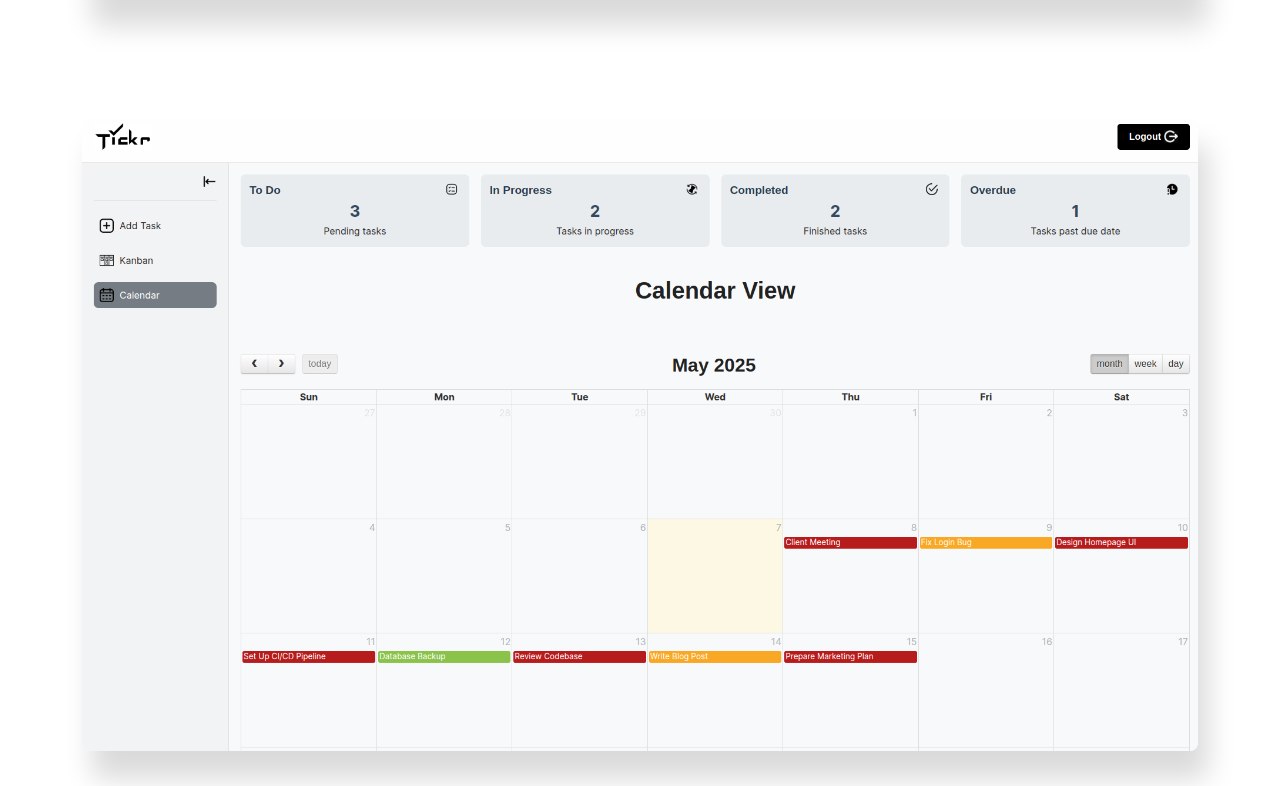
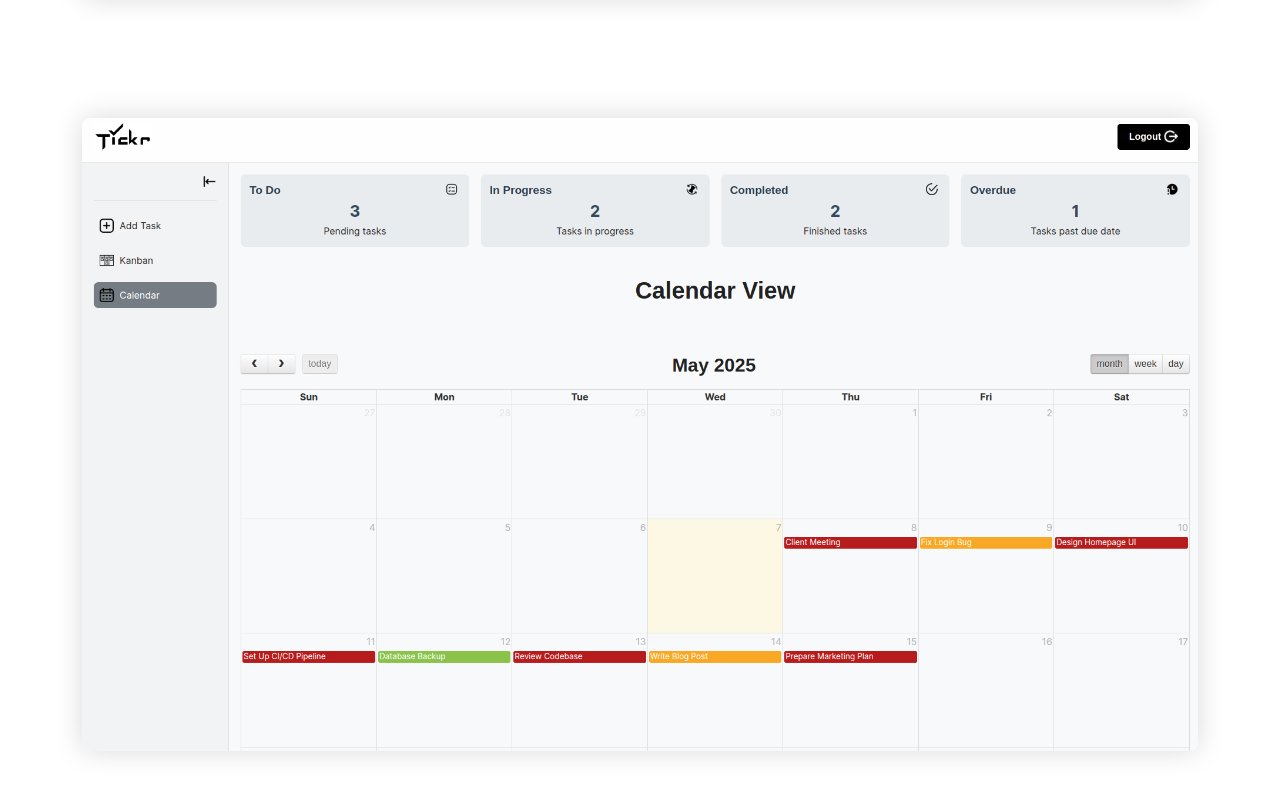
Before and after one commit to Chiranjeev-sahu/Tickr, a website: page public/index.html in a window 1280 px wide. Shown: the part 1494-2280 px from the top of the page. Drawn offline with Linux system fonts and the light colour scheme.

Commit message:
Update landing.css

```diff
--- a/public/styles/landing.css
+++ b/public/styles/landing.css
@@ -178,7 +178,7 @@ header{
 .img-container {
     width: 90%;
     max-width: 1800px;
-    box-shadow: 10px 28px 28px rgba(0, 0, 0, 0.15);
+    box-shadow: 0px 0px 28px rgba(0, 0, 0, 0.15);
     border-radius: 8px;
     overflow: hidden;
 }
```
